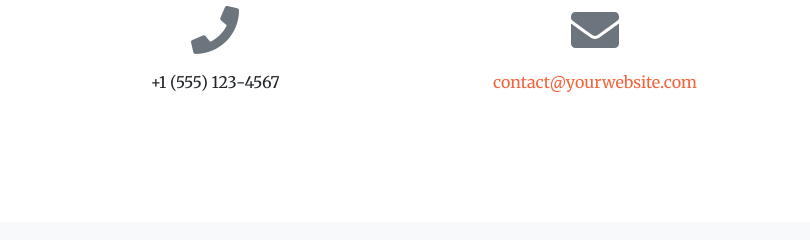
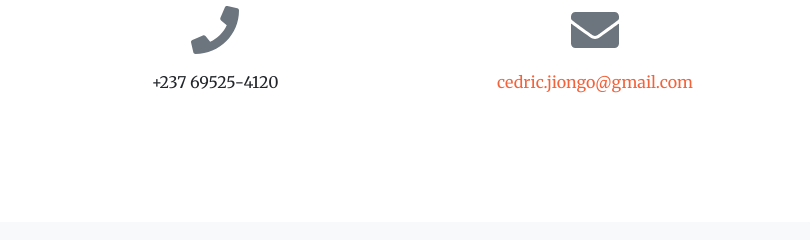
Before and after one commit to CedricJiongo/cedricjiongo.github.io, a plain HTML site: page index.html in a window 1280 px wide. Shown: the part 2990-3230 px from the top of the page, 235-1045 px from the left. Drawn offline with nearby package versions, Linux system fonts and the light colour scheme.

Commit message:
Update index.html

```diff
--- a/index.html
+++ b/index.html
@@ -180,12 +180,12 @@
                 <div class="row">
                     <div class="col-lg-4 ml-auto text-center mb-5 mb-lg-0">
                         <i class="fas fa-phone fa-3x mb-3 text-muted"></i>
-                        <div>+1 (555) 123-4567</div>
+                        <div>+237 69525-4120</div>
                     </div>
                     <div class="col-lg-4 mr-auto text-center">
                         <i class="fas fa-envelope fa-3x mb-3 text-muted"></i>
                         <!-- Make sure to change the email address in BOTH the anchor text and the link target below!-->
-                        <a class="d-block" href="mailto:contact@yourwebsite.com">contact@yourwebsite.com</a>
+                        <a class="d-block" href="mailto:cedric.jiongo@gmail.com">cedric.jiongo@gmail.com</a>
                     </div>
                 </div>
             </div>
```
